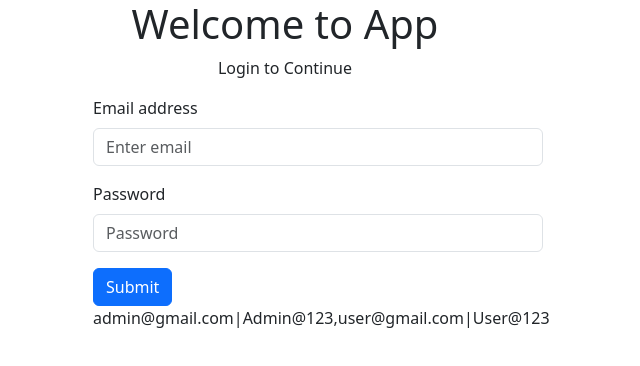
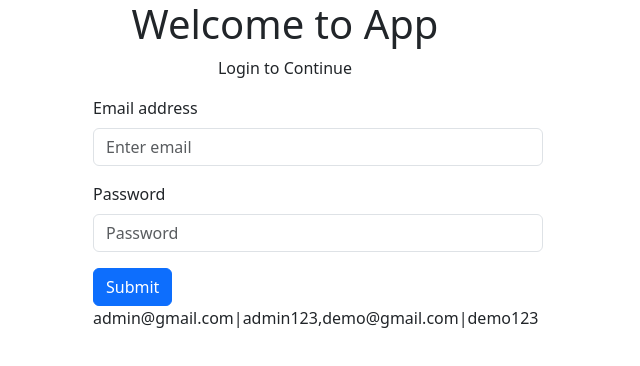
Before and after one commit to RajiveeJ/food-app-fe, a React (Create React App) app: page /login in a window 1280 px wide. Shown: the top 366 px of the page, without its empty margins (355-995 px from the left). Built offline with nearby package versions, Linux system fonts and the light colour scheme.

Commit message:
Update Login.js

```diff
--- a/src/components/users/Login.js
+++ b/src/components/users/Login.js
@@ -62,7 +62,7 @@ function Login() {
         <Button variant="primary" onClick={()=>handleLogin()}>
           Submit
         </Button>
-            <p>admin@gmail.com|Admin@123,user@gmail.com|User@123</p>
+            <p>admin@gmail.com|admin123,demo@gmail.com|demo123</p>
       </Form>
       {toggle?<Spinner animation="border" variant="primary" />:<></>}
       {message?<div style={{"color":"red","textAlign":"center"}}>{message}</div>:<></>}
```
